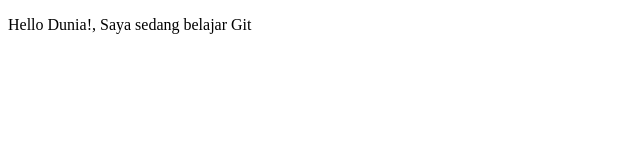
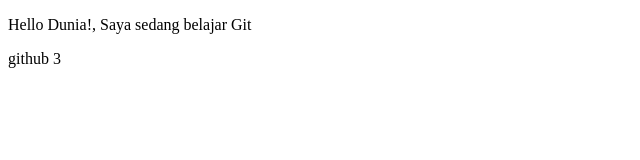
Before and after one commit to mferdinandr/LAB11, a plain HTML site: page index.html in a window 1280 px wide. Shown: the full height of the page, 0-640 px from the left. Drawn offline with Linux system fonts and the light colour scheme.

Commit message:
Update index.html

```diff
--- a/index.html
+++ b/index.html
@@ -6,5 +6,6 @@
   </head>
   <body>
     <p>Hello Dunia!, Saya sedang belajar Git</p>
+    <p>github 3</p>
   </body>
 </html>
```
